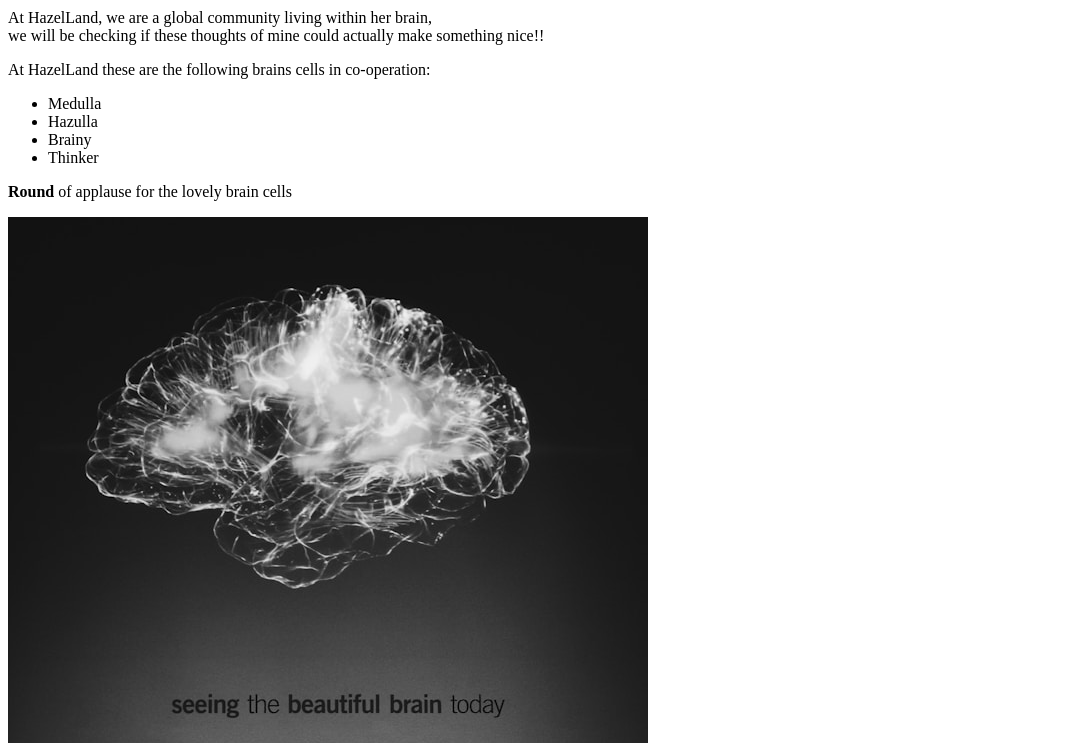
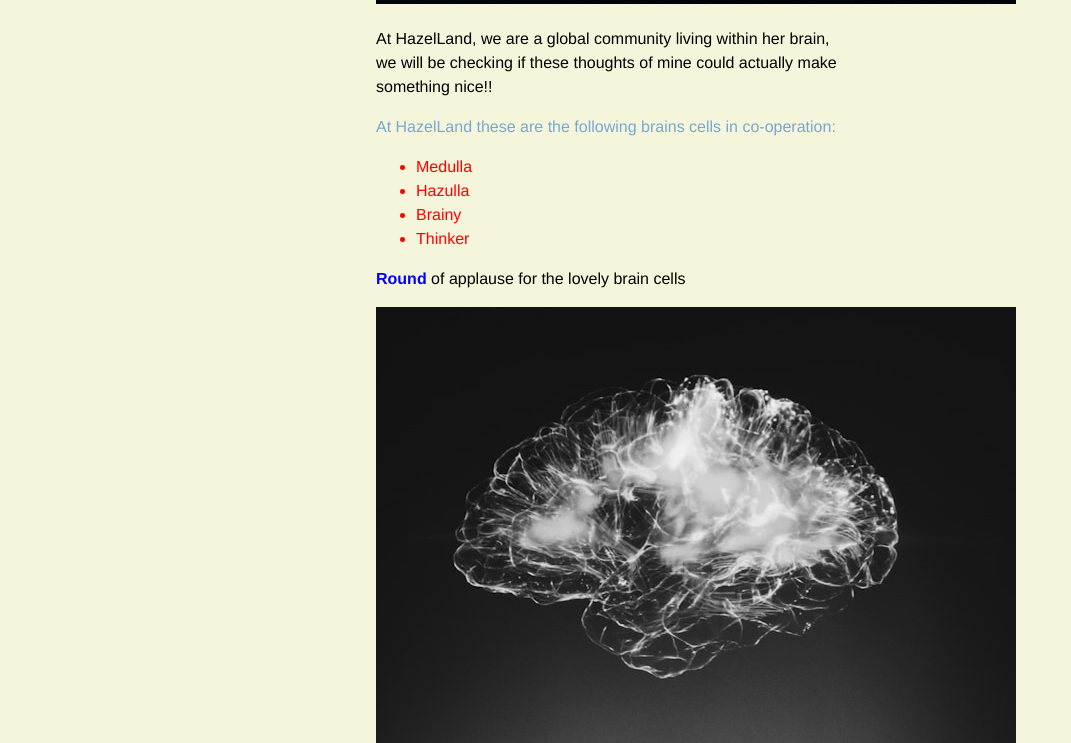
Before and after one commit to Mapuhn1/nineteesweb, a plain HTML site: page index.html in a window 1280 px wide. Shown: the part 1098-1841 px from the top of the page, without its empty margins (0-1071 px from the left). Drawn offline with Linux system fonts and the light colour scheme.

Commit message:
Made chnges to the index file and added a css stylesheet

```diff
--- a/index.html
+++ b/index.html
@@ -4,6 +4,7 @@
         <meta charset ="utf-8"/>
         <meta name = "viewport" content="width=device-width" />
         <title>Hazel's Test Page</title>
+        <link rel="stylesheet" href="style.css" />
     </head>
     <body>
         <h1>A 90's WebPage by a GenZ</h1>
@@ -11,16 +12,19 @@
         <img src ="yves-cedric-schulze-xc-xc1IQvgw-unsplash.jpg" alt ="Hazel's Test Image"/>
 
         <p> At HazelLand, we are a global community living within her brain,<br> we will be checking if these thoughts of mine could actually make something nice!!</p>
-        <p>At HazelLand these are the following brains cells in co-operation:</p>
+        <div class = "special"><p>At HazelLand these are the following brains cells in co-operation:</p> </div>
         <ul>
+            <span>
             <li>Medulla</li>
             <li>Hazulla</li>
             <li>Brainy</li>
             <li>Thinker</li>
+            </span>
         </ul>
-        <p><strong>Round</strong> of applause for the lovely brain cells</strong></p>
+        <p><strong>Round</strong> of applause for the lovely brain cells</p>
         <img src ="alina-grubnyak-tEVGmMaPFXk-unsplash.jpg" alt ="Hazel's Test Image"/>
         <p>To read more on how we built our community, click this link below</p>
+
         <a href="H:\nineteesweb\about.html">Hazello BrainLand</a>
     </body>
 
--- a/style.css
+++ b/style.css
@@ -26,3 +26,22 @@ body {
         background-color: beige;
     }
   }
+  span {
+    color : red;
+  }
+  strong{
+    border-radius: 5px;
+    color : blue;
+  }
+  .special{
+    font-weight: lighter;
+    color: rgb(118, 168, 211);
+  }
+
+a:link, a:visited {
+  color: #fb6542;
+}
+
+a:hover {
+  text-decoration: none;
+}
```
